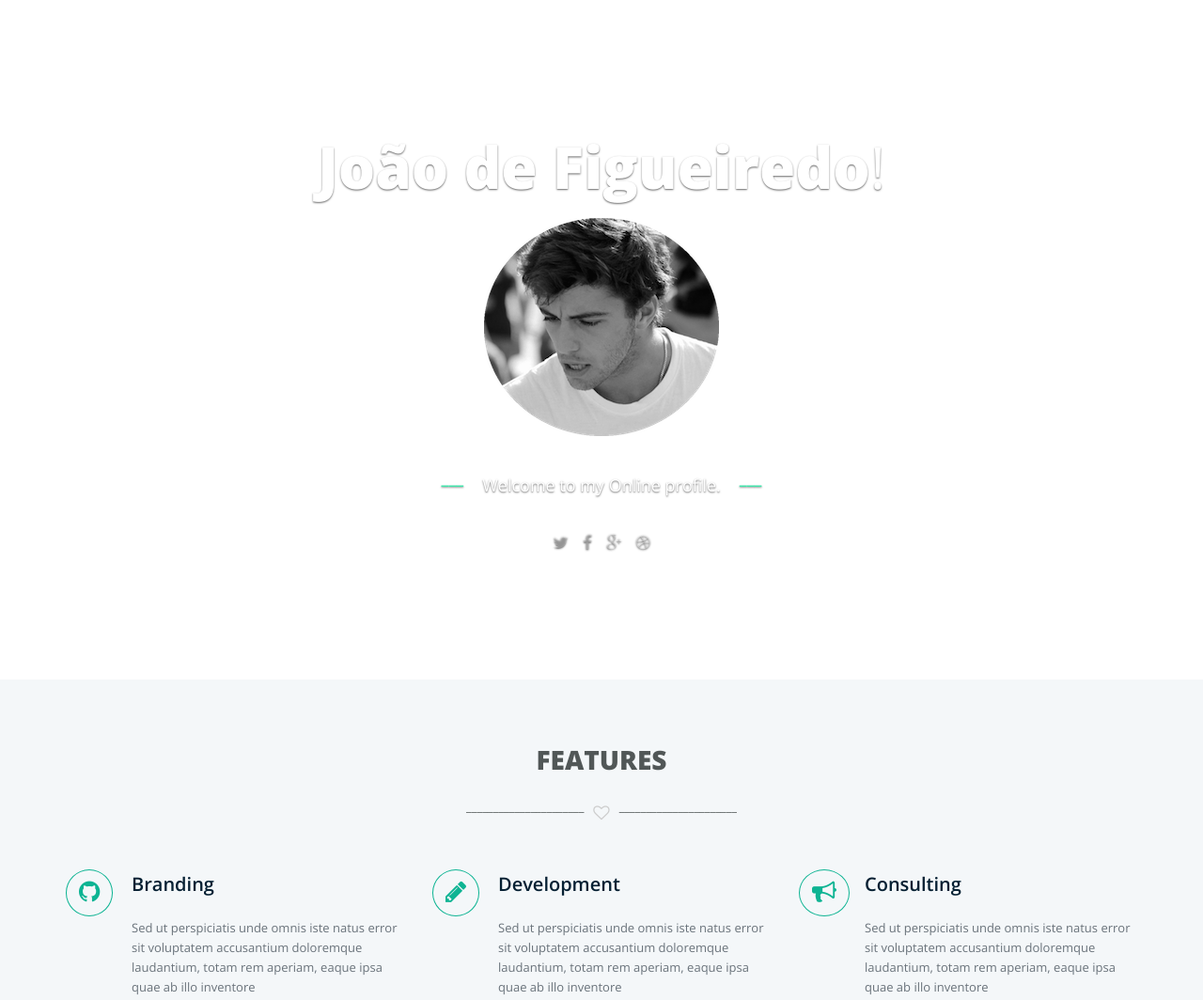
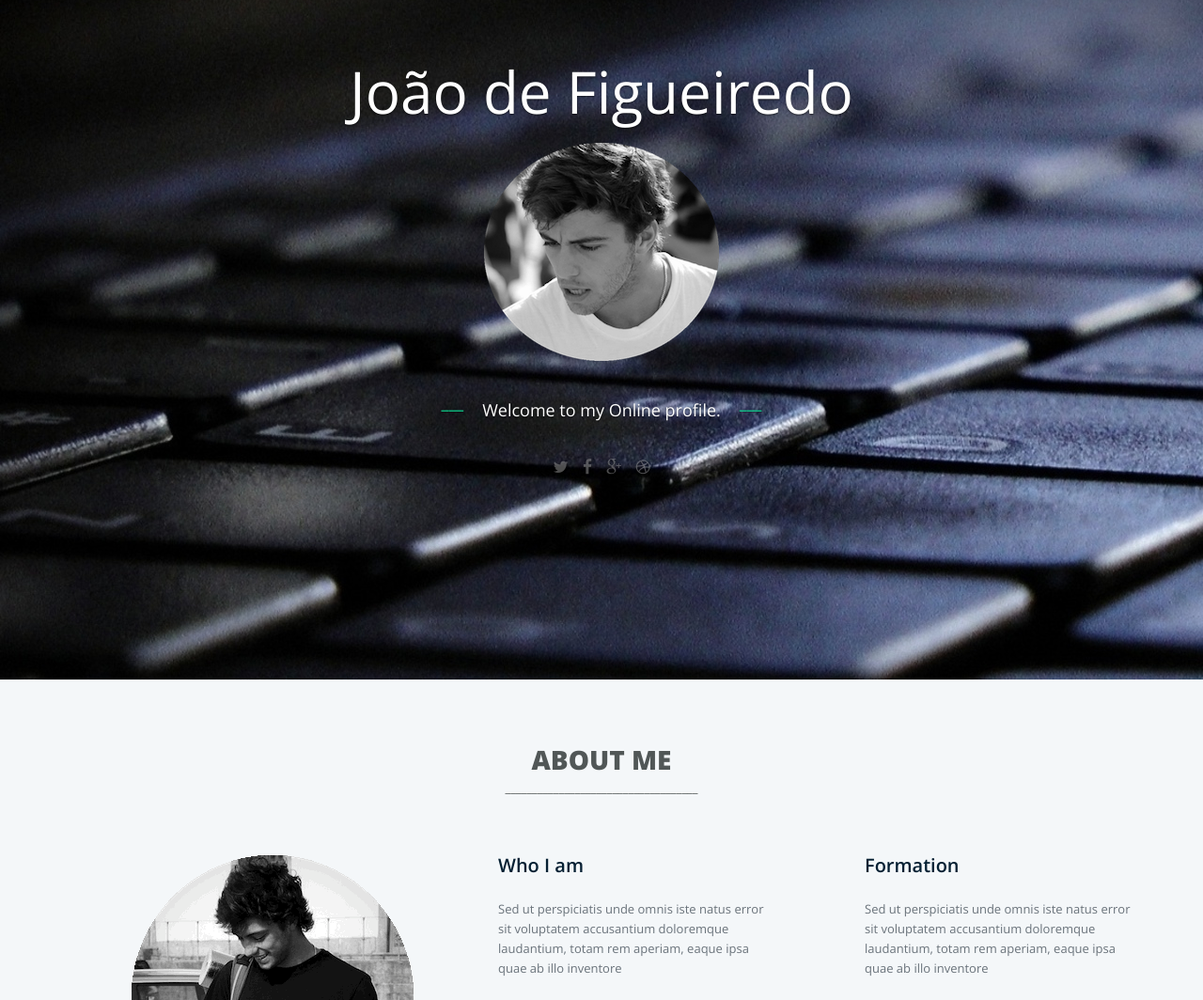
Before and after one commit to joaodefigueiredo/mykindofjoy, a plain HTML site: page index.html in a window 1280 px wide. Shown: the part 77-1141 px from the top of the page at 94% size. Drawn offline with nearby package versions, Linux system fonts and the light colour scheme; some packages are replaced by stand-ins of ours; a script that the page names is missing.

Commit message:
Changes 2

```diff
--- a/css/main.css
+++ b/css/main.css
@@ -94,7 +94,7 @@ body > section,
 }
 
 .devider {
-  margin-top: 30px;
+  margin-top: 10px;
 }
 
 .devider i {
@@ -103,18 +103,18 @@ body > section,
 
 .devider:before,
 .devider:after {
-  content: "______________________";
+  content: "__________________";
   color: #515757;
   position: relative;
   bottom: 6px;
 }
 
 .devider:before {
-  right: 10px;
+  right: 0px;
 }
 
 .devider:after {
-  left: 10px;
+  left: 0px;
 }
 
 .mb50 {
@@ -188,7 +188,7 @@ body > section,
 }
 
 .carousel-caption {
-  top: 25%;
+  top: 15%;
 }
 
 .carousel-caption h2 {
@@ -197,7 +197,7 @@ body > section,
 }
 
 .carousel-caption h2 span {
-  font-weight: 800;
+  font-weight: 400;
 }
 
 .carousel-caption h3 {
--- a/index.html
+++ b/index.html
@@ -102,10 +102,10 @@
 				<div class="carousel-inner" role="listbox">
 
 					<!-- single slide -->
-					<div class="item active" style="background-image: url(img/background3.png);">
+					<div class="item active" style="background-image: url(img/keyboardbackground2.png);">
 
 						<div class="carousel-caption">
-							<h2 data-wow-duration="700ms" data-wow-delay="500ms" class="wow bounceInDown animated"><span> João de Figueiredo</span>!</h2>
+							<h2 data-wow-duration="700ms" data-wow-delay="500ms" class="wow bounceInDown animated"><span> João de Figueiredo</span></h2>
 							<!--<h3 data-wow-duration="1000ms" class="wow slideInLeft animated"><span class="color">/creative</span> one page template.</h3> -->
 								<br>
 								<img src="img/jdfpic.png" alt="">
@@ -159,20 +159,24 @@
 				<div class="row">
 
 					<div class="sec-title text-center mb50 wow bounceInDown animated" data-wow-duration="500ms">
-						<h2>Features</h2>
-						<div class="devider"><i class="fa fa-heart-o fa-lg"></i></div>
+						<h2>ABOUT ME</h2>
+						<div class="devider"></div>
 					</div>
 
 					<!-- service item -->
 					<div class="col-md-4 wow fadeInLeft" data-wow-duration="500ms">
 						<div class="service-item">
-							<div class="service-icon">
-								<i class="fa fa-github fa-2x"></i>
-							</div>
+							<!--<div class="service-icon">
+								<i class="fa fa-github fa-2x"></i>  INSERIR O ÍCONE DO GITHUB
+							</div> -->
 
 							<div class="service-desc">
-								<h3>Branding</h3>
-								<p>Sed ut perspiciatis unde omnis iste natus error sit voluptatem accusantium doloremque laudantium, totam rem aperiam, eaque ipsa quae ab illo inventore</p>
+								<img src="img/jdfpic3.png" alt="">
+								<br>
+								<br>
+								<center><p>João Pedro Pacheco de Figueiredo</p></center><center>
+								<p>31/03/1994</p>
+								<p>Oporto, Portugal</p>
 							</div>
 						</div>
 					</div>
@@ -181,12 +185,9 @@
 					<!-- service item -->
 					<div class="col-md-4 wow fadeInUp" data-wow-duration="500ms" data-wow-delay="500ms">
 						<div class="service-item">
-							<div class="service-icon">
-								<i class="fa fa-pencil fa-2x"></i>
-							</div>
 
 							<div class="service-desc">
-								<h3>Development</h3>
+								<h3>Who I am</h3>
 								<p>Sed ut perspiciatis unde omnis iste natus error sit voluptatem accusantium doloremque laudantium, totam rem aperiam, eaque ipsa quae ab illo inventore</p>
 							</div>
 						</div>
@@ -196,12 +197,9 @@
 					<!-- service item -->
 					<div class="col-md-4 wow fadeInRight" data-wow-duration="500ms"  data-wow-delay="900ms">
 						<div class="service-item">
-							<div class="service-icon">
-								<i class="fa fa-bullhorn fa-2x"></i>
-							</div>
 
 							<div class="service-desc">
-								<h3>Consulting</h3>
+								<h3>Formation</h3>
 								<p>Sed ut perspiciatis unde omnis iste natus error sit voluptatem accusantium doloremque laudantium, totam rem aperiam, eaque ipsa quae ab illo inventore</p>
 							</div>
 						</div>
```
Also changed, not shown: img/jdfpic2.png (added), img/jdfpic3.png (added), img/keyboardbackground.png (added), img/keyboardbackground2.png (added), 1 other file.
